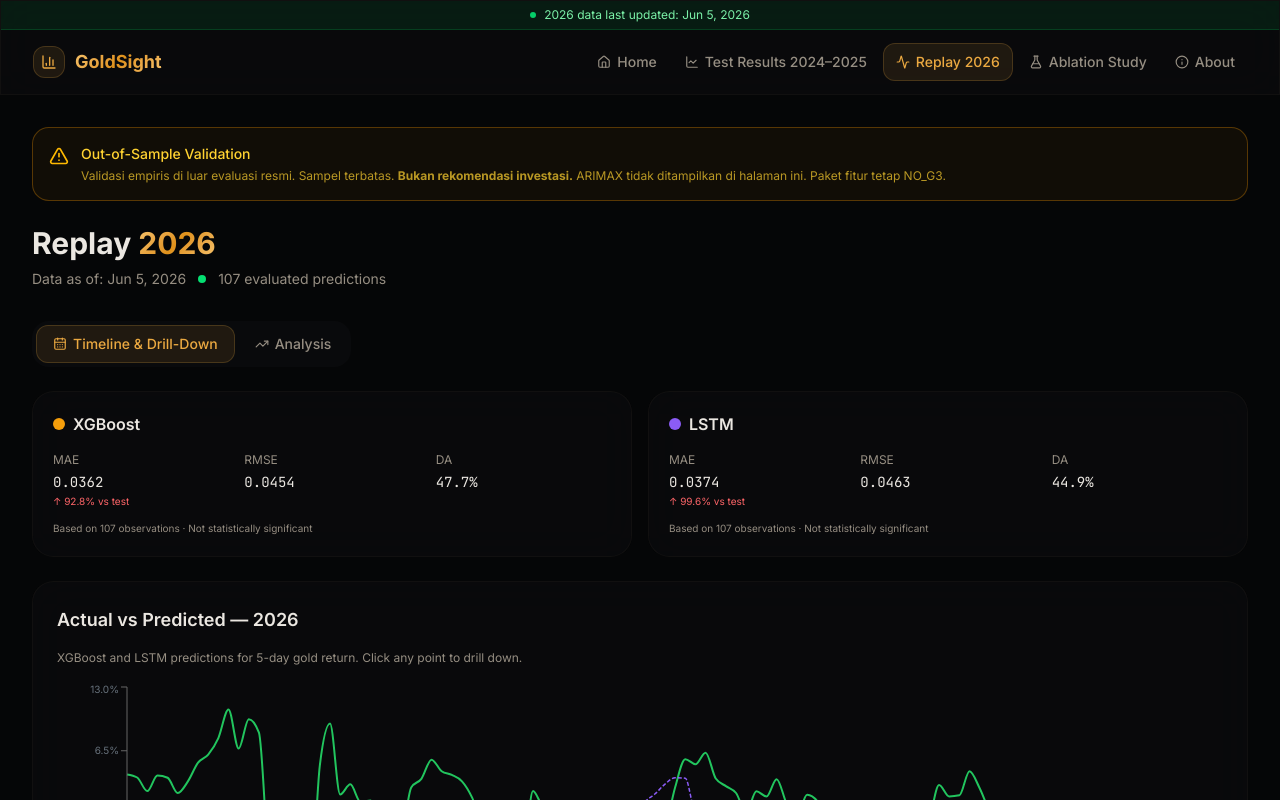
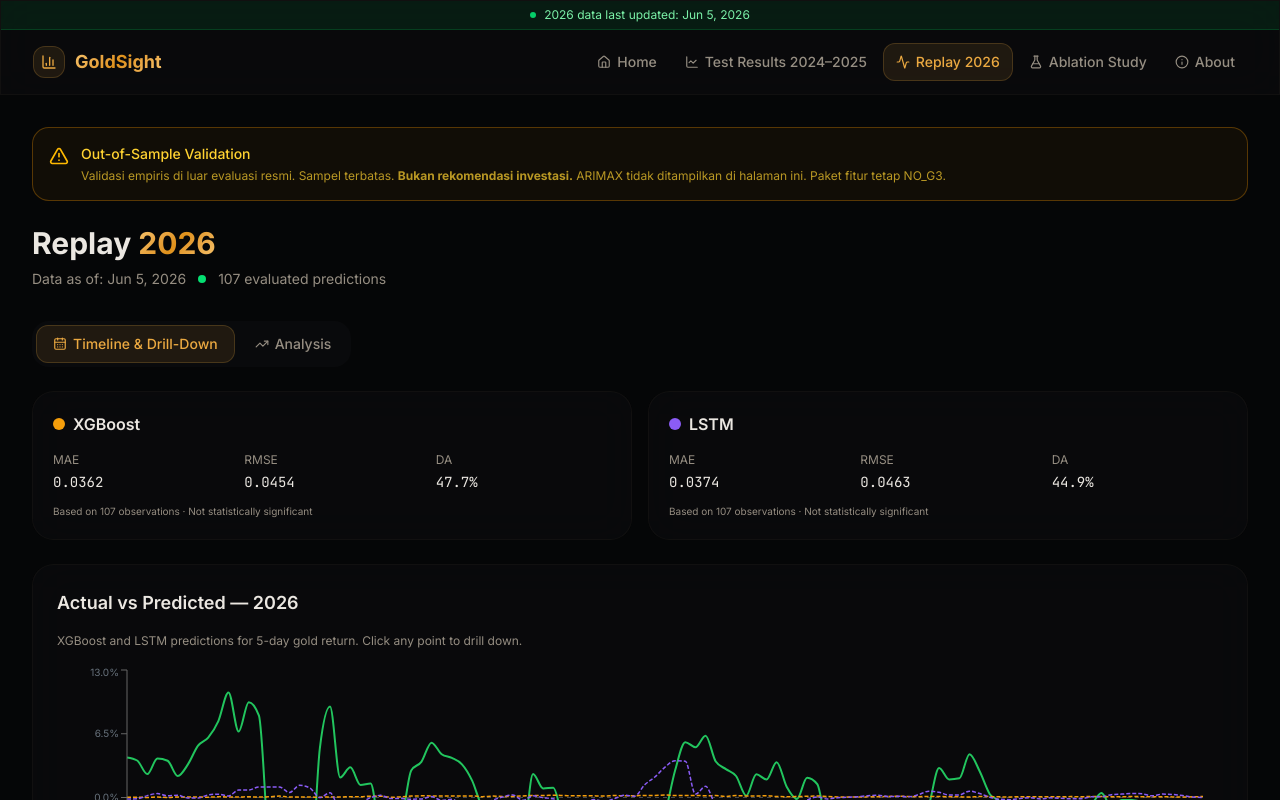
Before and after one commit to gentaArnezzi/goldshight, a Next.js app in the folder web/: page /replay-2026 in a window 1280 px wide. Shown: the top 800 px of the page. Built offline with nearby package versions, Linux system fonts and the light colour scheme.

Commit message:
feat: remove maeDiff vs test percentage in Replay 2026 page

```diff
--- a/web/src/app/replay-2026/page.tsx
+++ b/web/src/app/replay-2026/page.tsx
@@ -145,8 +145,6 @@ export default function Replay2026Page() {
                 <div className="grid grid-cols-1 lg:grid-cols-2 gap-4">
                   {(['xgboost', 'lstm'] as const).map((model) => {
                     const oos2026 = oos.aggregateMetrics[model] as { mae: number; rmse: number; da: number };
-                    const test = testSet.metrics[model];
-                    const maeDiff = ((oos2026.mae - test.mae) / test.mae) * 100;
                     return (
                       <div key={model} className="glass-card rounded-2xl p-5">
                         <div className="flex items-center gap-2 mb-4">
@@ -157,9 +155,6 @@ export default function Replay2026Page() {
                           <div>
                             <div className="text-xs text-muted-foreground mb-1">MAE</div>
                             <div className="text-sm font-mono">{formatDecimal(oos2026.mae)}</div>
-                            <div className={`text-[10px] mt-0.5 ${maeDiff > 0 ? 'text-red-400' : 'text-green-400'}`}>
-                              {maeDiff > 0 ? '↑' : '↓'} {Math.abs(maeDiff).toFixed(1)}% vs test
-                            </div>
                           </div>
                           <div>
                             <div className="text-xs text-muted-foreground mb-1">RMSE</div>
```
